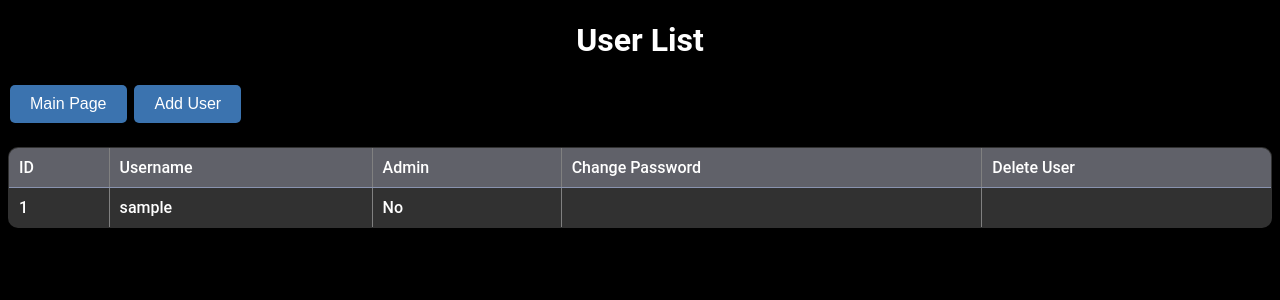
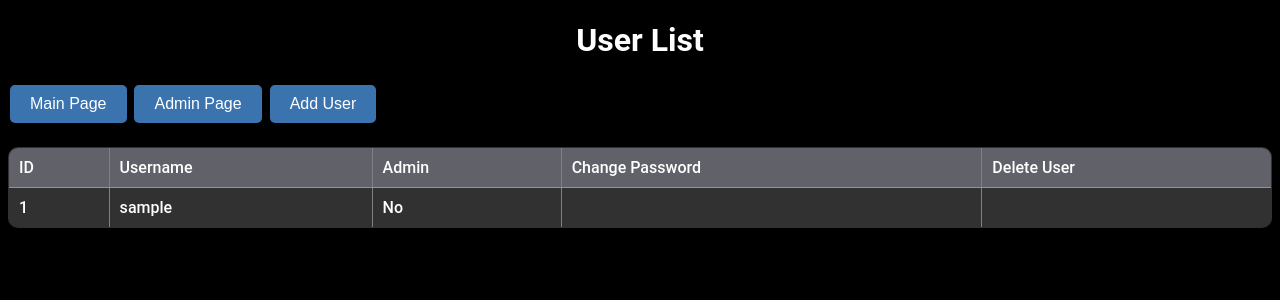
Before and after one commit to Niernen22/test_runner_webapp, a Flask app: template templates/manage_users.html in a window 1280 px wide. Shown: the top 300 px of the page. Run offline with Flask 2, Linux system fonts and the light colour scheme; the template is opened without the code that fills it: most values are stand-ins (such as "Sample title", 1, 10 or a date in 2020).

Commit message:
Update manage_users.html

```diff
--- a/templates/manage_users.html
+++ b/templates/manage_users.html
@@ -10,6 +10,7 @@
     <h1>User List</h1>
     <div style="display: inline;">
         <a href="{{ url_for('index') }}"><button>Main Page</button></a>
+        <a href="{{ url_for('admin') }}"><button>Admin Page</button></a>
 
         <form action="{{ url_for('add_user') }}" method="get" style="display: inline;">
             <button type="submit">Add User</button>
```
